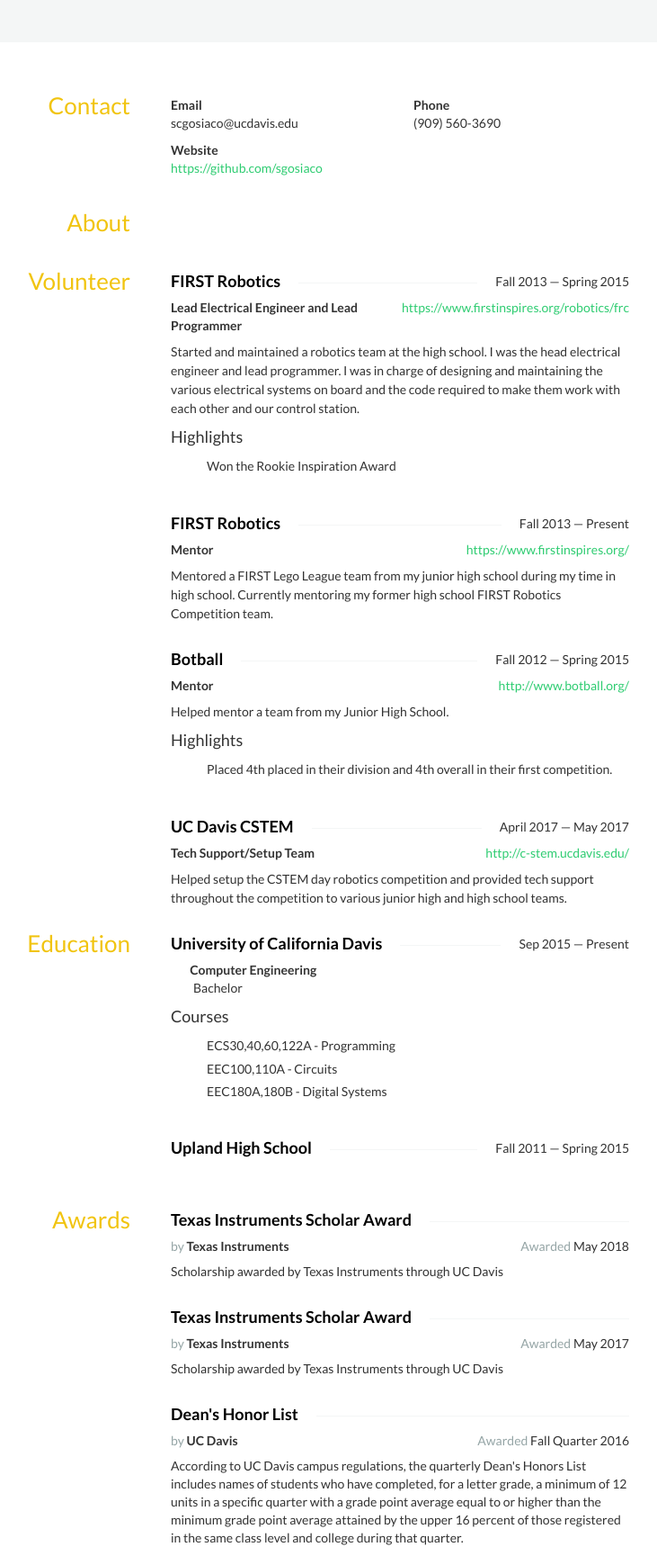
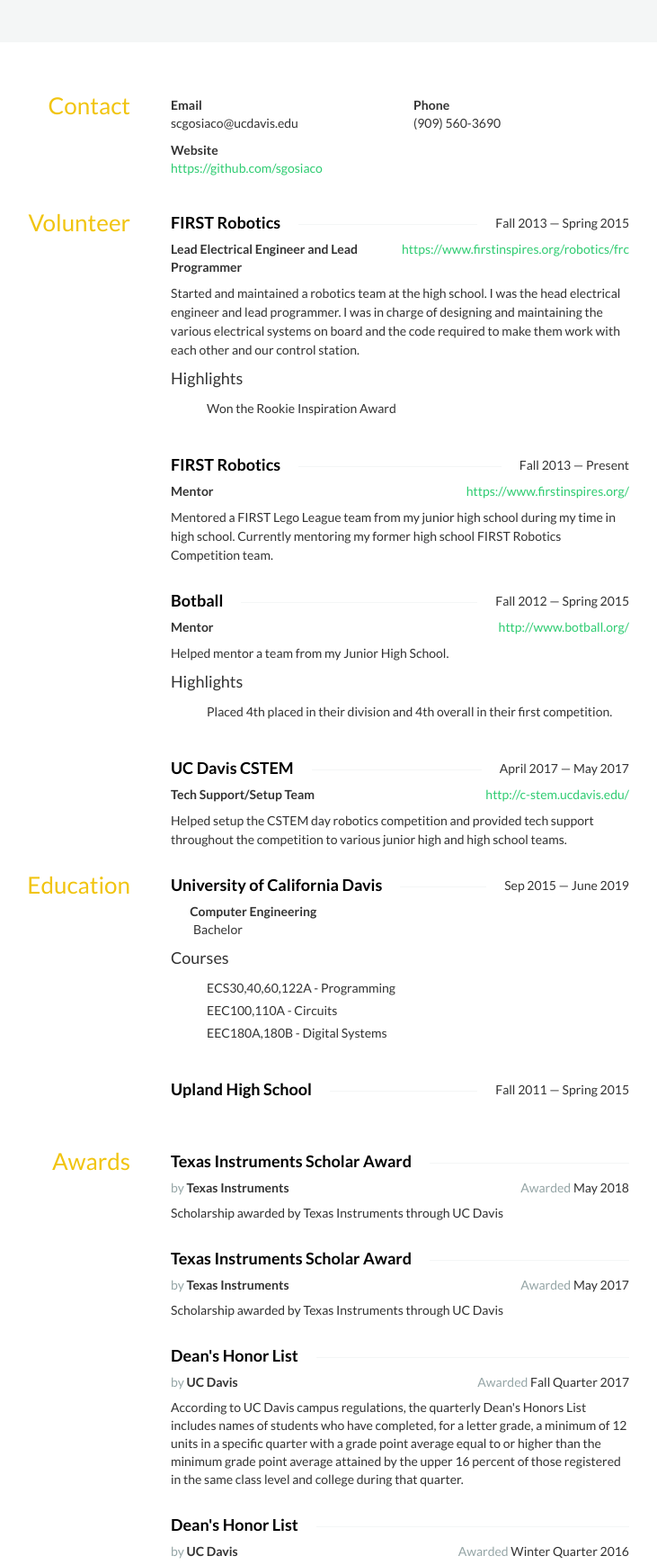
Before and after one commit to sgosiaco/sgosiaco.github.io, a plain HTML site: page index.html in a window 1280 px wide. Shown: the part 139-1878 px from the top of the page at 90% size, without its empty margins (285-1016 px from the left). Drawn offline with nearby package versions, Linux system fonts and the light colour scheme; some icons are missing.

Commit message:
Reordered dates. Removed about section

```diff
--- a/index.html
+++ b/index.html
@@ -231,14 +231,7 @@ h4 span:first-child {
 			</div>
 		</div>
 	</section>
-	<section id="about" class="row">
-		<aside class="col-sm-3">
-			<h3>About</h3>
-		</aside>
-		<div class="col-sm-9">
-			<p></p>
-		</div>
-	</section>
+
 
 
 	<section id="volunteer" class="row">
@@ -337,7 +330,7 @@ h4 span:first-child {
 				<h4 class="strike-through">
 					<span>University of California Davis</span>
 					<span class="date">
-						Sep 2015 — Present
+						Sep 2015 — June 2019
 					</span>
 				</h4>
 				<div class="area">
@@ -415,7 +408,7 @@ h4 span:first-child {
 				</h4>
 				<div class="date pull-right">
 					<em>Awarded</em>
-					Fall Quarter 2016
+					Fall Quarter 2017
 				</div>
 				<div class="awarder">
 					<em>by</em>
@@ -431,7 +424,7 @@ h4 span:first-child {
 				</h4>
 				<div class="date pull-right">
 					<em>Awarded</em>
-					Winter Quarter 2017
+					Winter Quarter 2016
 				</div>
 				<div class="awarder">
 					<em>by</em>
@@ -498,6 +491,7 @@ h4 span:first-child {
 				<ul class="keywords">
 					<li>Atmega</li>
 					<li>MSP430 series</li>
+					<li>Intel Edison</li>
 				</ul>
 			</div>
 			<div class="col-sm-6">
```
